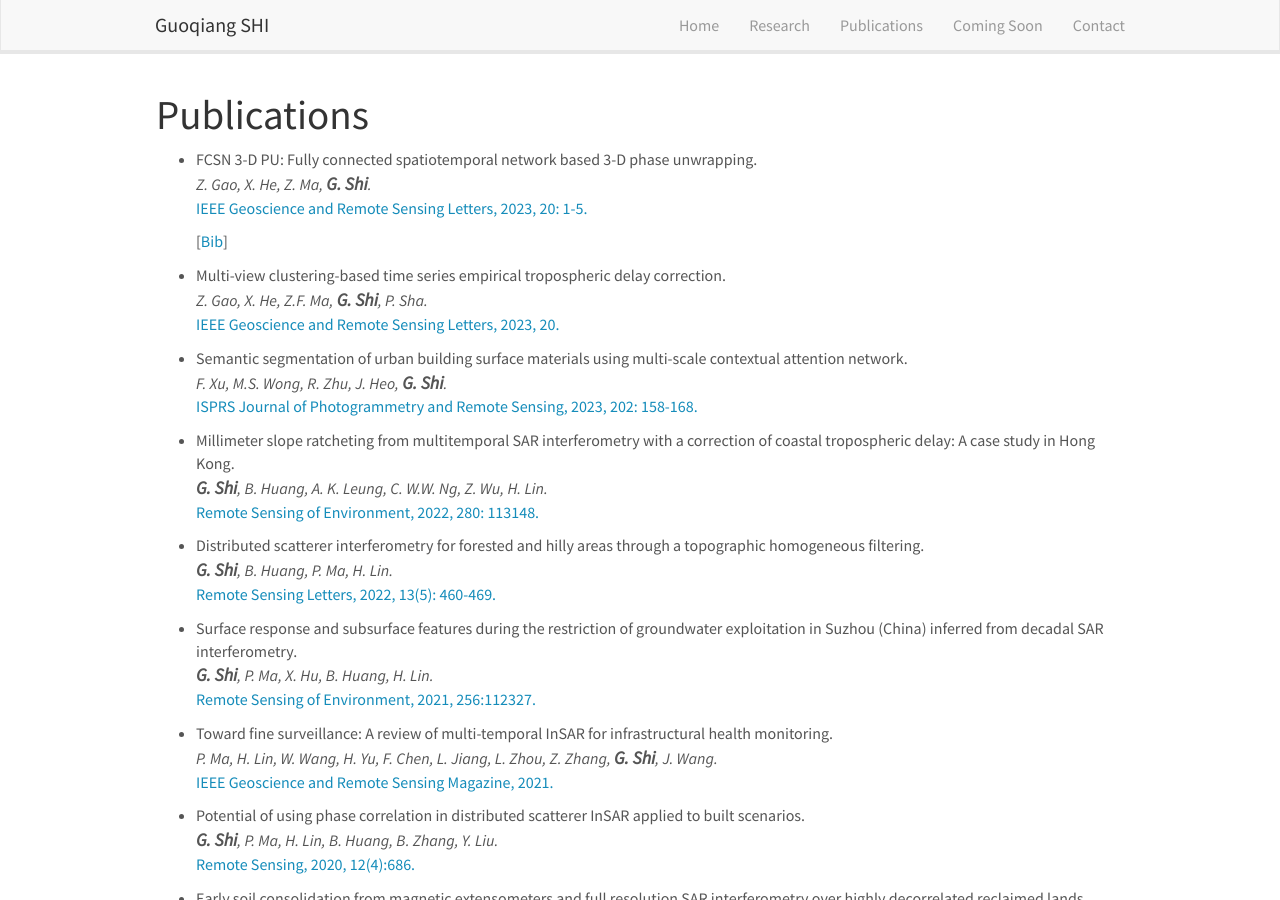
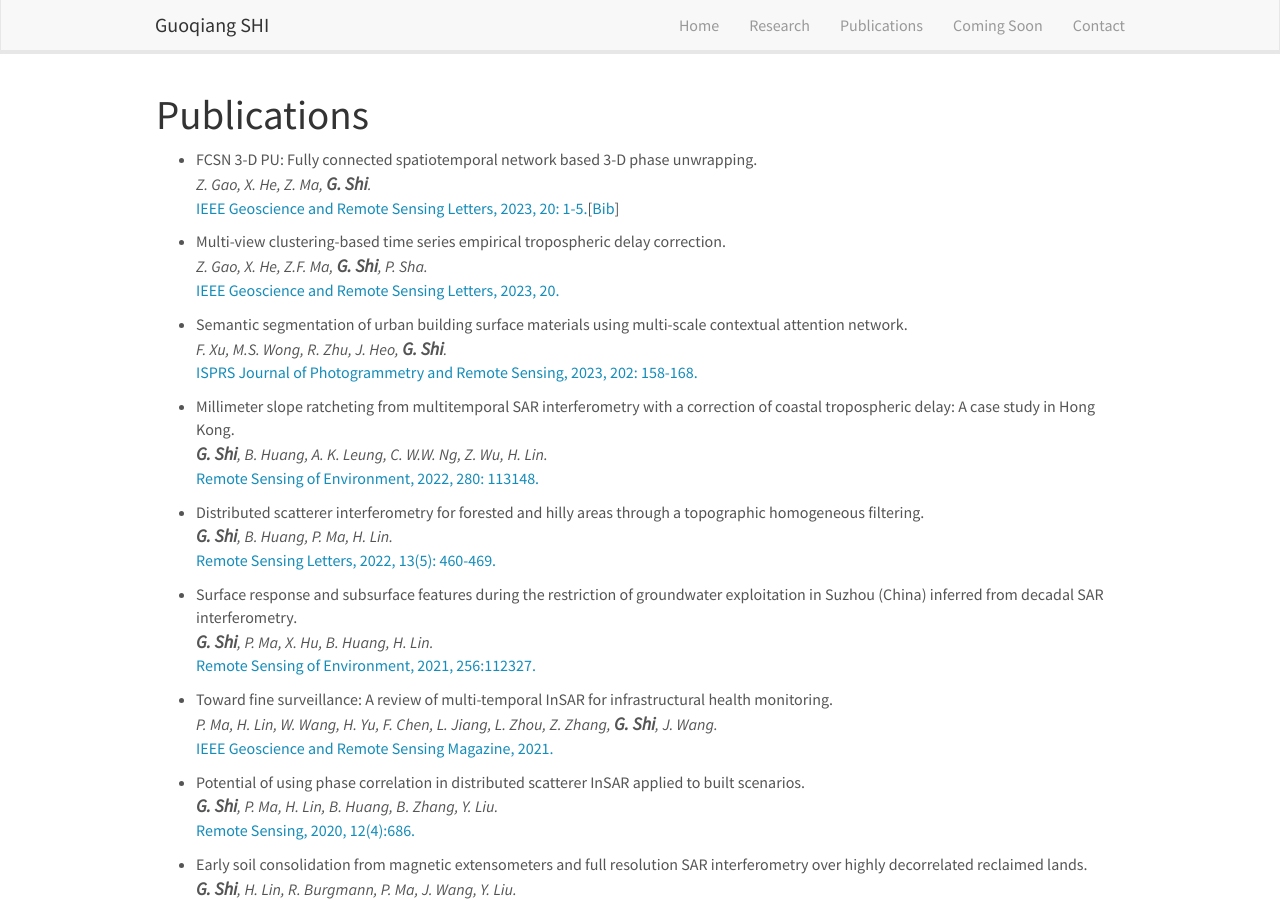
Before and after one commit to guoqiangshi/guoqiangshi.github.io, a Jekyll site: the page publications.html, which Jekyll copies as it is, in a window 1280 px wide and 900 px high. Built offline with Jekyll 4.4.1, drawn with Linux system fonts in a browser that asks for light colours; nearby versions of some CDN libraries; library files that are not in the unit come from our copies.

Commit message:
Update publications.html

```diff
--- a/publications.html
+++ b/publications.html
@@ -69,8 +69,7 @@
 <ul>
   <li>
     <p>FCSN 3-D PU: Fully connected spatiotemporal network based 3-D phase unwrapping. <br />
-  <em>Z. Gao, X. He, Z. Ma, <span class="mqq">G. Shi</span>. </em><br /><a href="https://ieeexplore.ieee.org/abstract/document/10068199">IEEE Geoscience and Remote Sensing Letters, 2023, 20: 1-5.</a></p>
-  <p>[<a href="paper_info/FCSN_bib.txt">Bib</a>]</p>
+  <em>Z. Gao, X. He, Z. Ma, <span class="mqq">G. Shi</span>. </em><br /><a href="https://ieeexplore.ieee.org/abstract/document/10068199">IEEE Geoscience and Remote Sensing Letters, 2023, 20: 1-5.</a>[<a href="paper_info/FCSN_bib.txt">Bib</a>]</p>
   </li>
   <li>
     <p>Multi-view clustering-based time series empirical tropospheric delay correction. <br />
```
